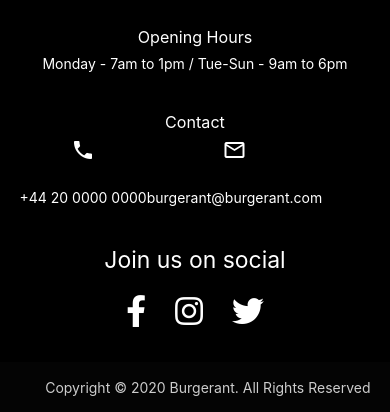
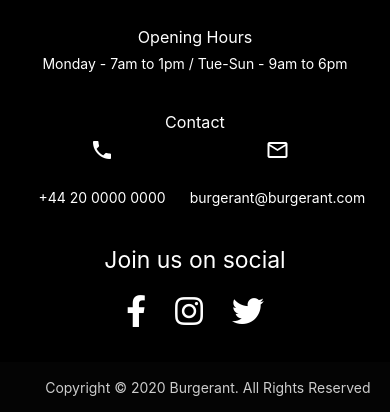
Before and after one commit to 12afaelPereira/burgerant, a plain HTML site: page index.html in a window 390 px wide. Shown: the part 3518-3930 px from the top of the page. Drawn offline with Linux system fonts and the light colour scheme.

Commit message:
update mobile footer

```diff
--- a/css/index.css
+++ b/css/index.css
@@ -76,6 +76,9 @@ p{
 .history-wrapper{
     padding-bottom: 50px;
 }
+.contact > span{
+    padding-left: 0 !important;
+}
 
 .offers{
     overflow-x: hidden !important;
--- a/index.html
+++ b/index.html
@@ -183,9 +183,9 @@
           <span>Monday - 7am to 1pm / Tue-Sun - 9am to 6pm</span>
         </div>
       </div>
-      <div class="row center-align">
+      <div class="row center-align contact">
         <h6>Contact</h6>
-        <span class="col l6">
+        <span class="col s6">
           <div class="row">
             <a href="#"><i class="material-icons white-text">phone</i></a>
           </div>
@@ -194,7 +194,7 @@
           </div>
         </span>
 
-        <span class="col l6">
+        <span class="col s6">
           <div class="row">
             <a href="#">
               <i class="material-icons white-text">mail_outline</i></a>
```
Also changed, not shown: 1 other file.
